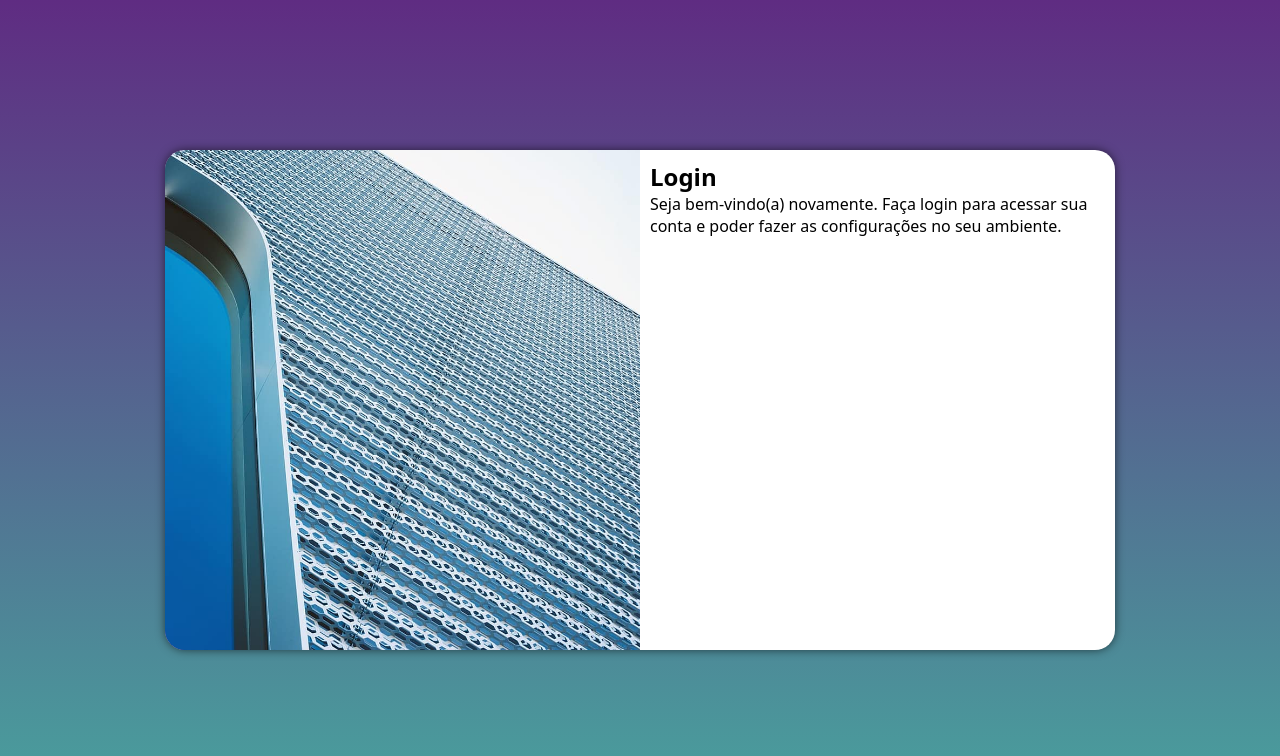
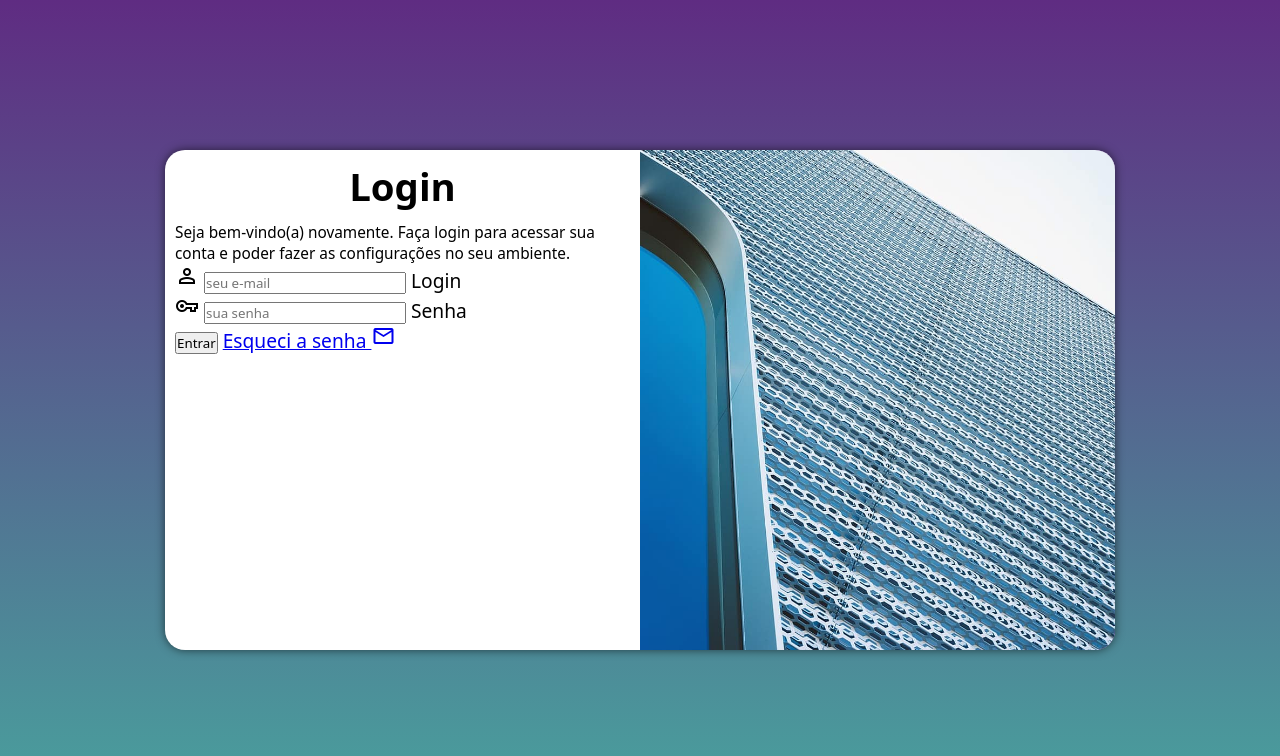
Before and after one commit to eduardafillmann/projeto-login, a plain HTML site: page index.html in a window 1280 px wide. Drawn offline with nearby package versions, Linux system fonts and the light colour scheme.

Commit message:
update do css e partes de html

```diff
--- a/estilos/media-queries.css
+++ b/estilos/media-queries.css
@@ -8,6 +8,13 @@ Tablet: 768px até 992
 Desktop: 992px até 1200px
 Grandes telas: acima de 1200px
 */
+
+@media screen and (max-width: 600px) {
+    div.campo {
+        font-size: 14px;
+    }
+}
+
 
 @media screen and (min-width: 768px) and (max-width: 992px) {
 
@@ -41,13 +48,21 @@ Grandes telas: acima de 1200px
     }
 
     section#login > div#imagem {
-        float: left;
+        float: right;
         width: 50%;
         height: 100%;
     }
 
     section#login > div#formulario {
-        float: right;
+        float: left;
         width: 50%;
     }
+
+    div#formulario > h1 {
+        font-size: 2em;
+    }
+
+    div#formulario {
+        font-size: 1.2em;
+    }
 }
--- a/estilos/style.css
+++ b/estilos/style.css
@@ -54,3 +54,12 @@ section#login > div#formulario {
     display: block;
     padding: 10px;
 }
+
+div#formulario > h1 {
+    text-align: center;
+    margin-bottom: 10px;
+}
+
+div#formulario > p {
+    font-size: 0.8em;
+}
--- a/index.html
+++ b/index.html
@@ -5,6 +5,7 @@
     <meta http-equiv="X-UA-Compatible" content="IE=edge">
     <meta name="viewport" content="width=device-width, initial-scale=1.0">
     <title>Login</title>
+    <link rel="stylesheet" href="https://fonts.googleapis.com/css2?family=Material+Symbols+Outlined:opsz,wght,FILL,GRAD@20..48,100..700,0..1,-50..200" />
     <link rel="stylesheet" href="estilos/style.css">
     <link rel="stylesheet" href="estilos/media-queries.css">
 </head>
@@ -18,7 +19,18 @@
                 <h1>Login</h1>
                 <p>Seja bem-vindo(a) novamente. Faça login para acessar sua conta e poder fazer as configurações no seu ambiente.</p>
                 <form action="login.php" method="post">
-
+                    <div class="campo">
+                        <span class="material-symbols-outlined">person</span>
+                        <input type="email" name="login" id="ilogin" placeholder="seu e-mail" autocomplete="email" required maxlength="30">
+                        <label for="ilogin">Login</label>
+                    </div>
+                    <div class="campo">
+                        <span class="material-symbols-outlined">vpn_key</span>
+                        <input type="password" name="senha" id="isenha" placeholder="sua senha" autocomplete="current-password" required minlength="8" maxlength="30">
+                        <label for="isenha">Senha</label>
+                    </div>
+                    <input type="submit" value="Entrar">
+                    <a href="esqueci.html">Esqueci a senha <span class="material-symbols-outlined">mail</span></a>
                 </form>
             </div>
         </section>
```
